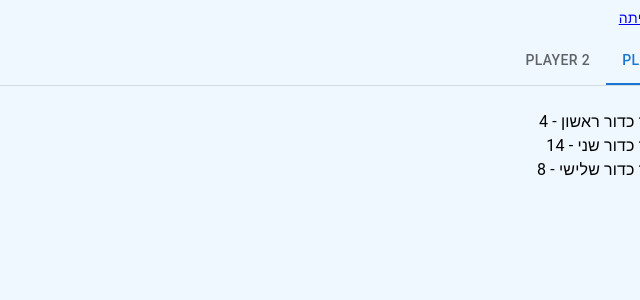
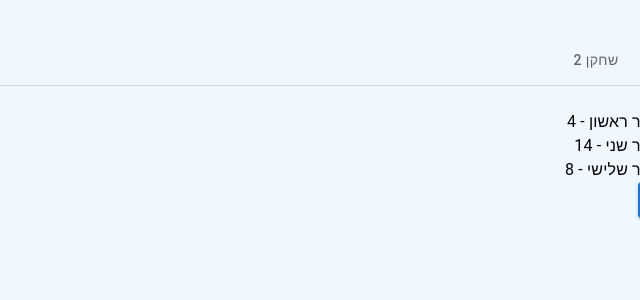
Before and after one commit to stamdvarim1000/roleta, a React (Create React App) app: page /RandomNumber in a window 1280 px wide. Shown: the top 300 px of the page, without its empty margins (640-1280 px from the left). Built offline with nearby package versions, Linux system fonts and the light colour scheme.

Commit message:
add show button and refactor

```diff
--- a/src/Components/FormInput.jsx
+++ b/src/Components/FormInput.jsx
@@ -1,6 +1,5 @@
-import React, { useState } from 'react';
+import React from 'react';
 import LinkButton from './Button';
-import Button from '@mui/material/Button';
 
 import '../App.css'
 
--- a/src/Components/RandomNumbers.jsx
+++ b/src/Components/RandomNumbers.jsx
@@ -4,6 +4,7 @@ import Tabs from '@mui/material/Tabs';
 import Tab from '@mui/material/Tab';
 import Typography from '@mui/material/Typography';
 import Box from '@mui/material/Box';
+import Button from '@mui/material/Button';
 import LinkButton from './Button';
 import returnNumbers from '../algo'
 function TabPanel(props) {
@@ -40,6 +41,7 @@ function a11yProps(index) {
 }
 
 export default function BasicTabs(props) {
+    const [show, setShow] = useState(true)
     const [value, setValue] = React.useState(0);
     const [result] = useState(returnNumbers(props.players))
     console.log(result)
@@ -54,7 +56,7 @@ export default function BasicTabs(props) {
                 <Tabs value={value} onChange={handleChange} aria-label="basic tabs example">
                     {
                         result.map((item, index) => {
-                            return <Tab label={`${index + 1} player`} {...a11yProps(index)} />
+                            return <Tab label={`שחקן ${index + 1} `} {...a11yProps(index)} />
                         })
                     }
                 </Tabs>
@@ -62,9 +64,17 @@ export default function BasicTabs(props) {
             {
                 result.map((item, index) => {
                     return <TabPanel value={value} index={index}>
-                        <div>מספר כדור ראשון - {item[0]}</div>
-                        <div>מספר כדור שני - {item[1]}</div>
-                        <div>מספר כדור שלישי - {item[2]}</div>
+                        {show ?
+                            <div>
+                                <div>מספר כדור ראשון - {item[0]}</div>
+                                <div>מספר כדור שני - {item[1]}</div>
+                                <div>מספר כדור שלישי - {item[2]}</div></div> :
+                            <div></div>
+                        }
+
+                        <Button variant="contained" onClick={() => { setShow(!show) }}>
+                            {show ? "הסתר" : "גלה"}
+                        </Button>
                     </TabPanel>
                 })
             }
--- a/src/algo.js
+++ b/src/algo.js
@@ -1,8 +1,3 @@
-function getRandomArbitrary(min, max) {
-  return Math.random() * (max - min) + min;
-}
-
-// From: https://stackoverflow.com/questions/1527803/generating-random-whole-numbers-in-javascript-in-a-specific-range
 function getRandomInt(min, max) {
   min = Math.ceil(min);
   max = Math.floor(max);
@@ -12,7 +7,6 @@ function getRandomInt(min, max) {
 const returnNumbers = (players) => {
   let results = [];
   let array = [1, 2, 3, 4, 5, 6, 7, 8, 9, 10, 11, 12, 13, 14, 15];
-  // const shuffledArray = array.sort((a, b) => 0.5 - Math.random());
   for (let player = 0; player < players; player++) {
     let options = [];
     for (let num = 0; num < 3; num++) {
```
